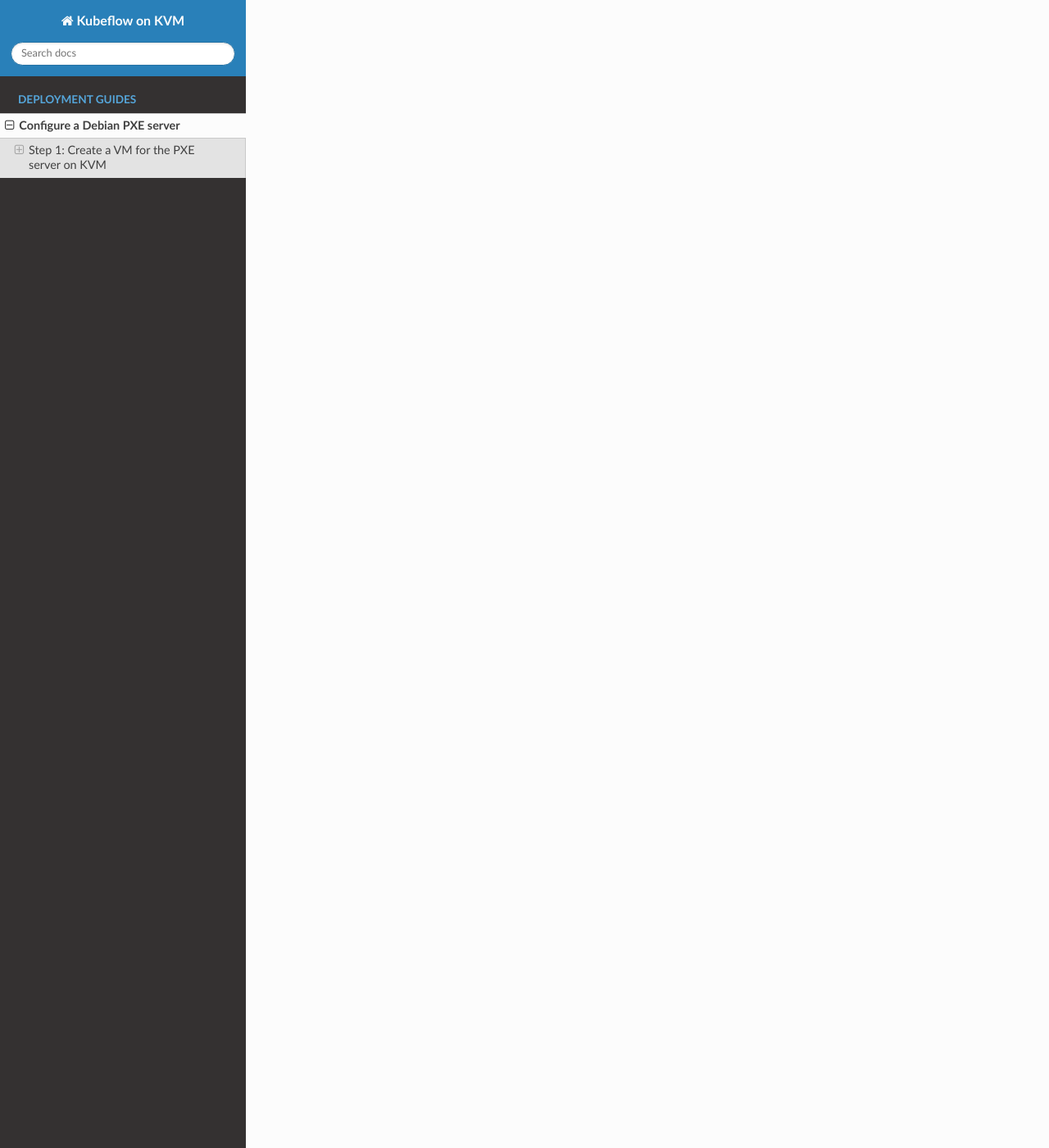
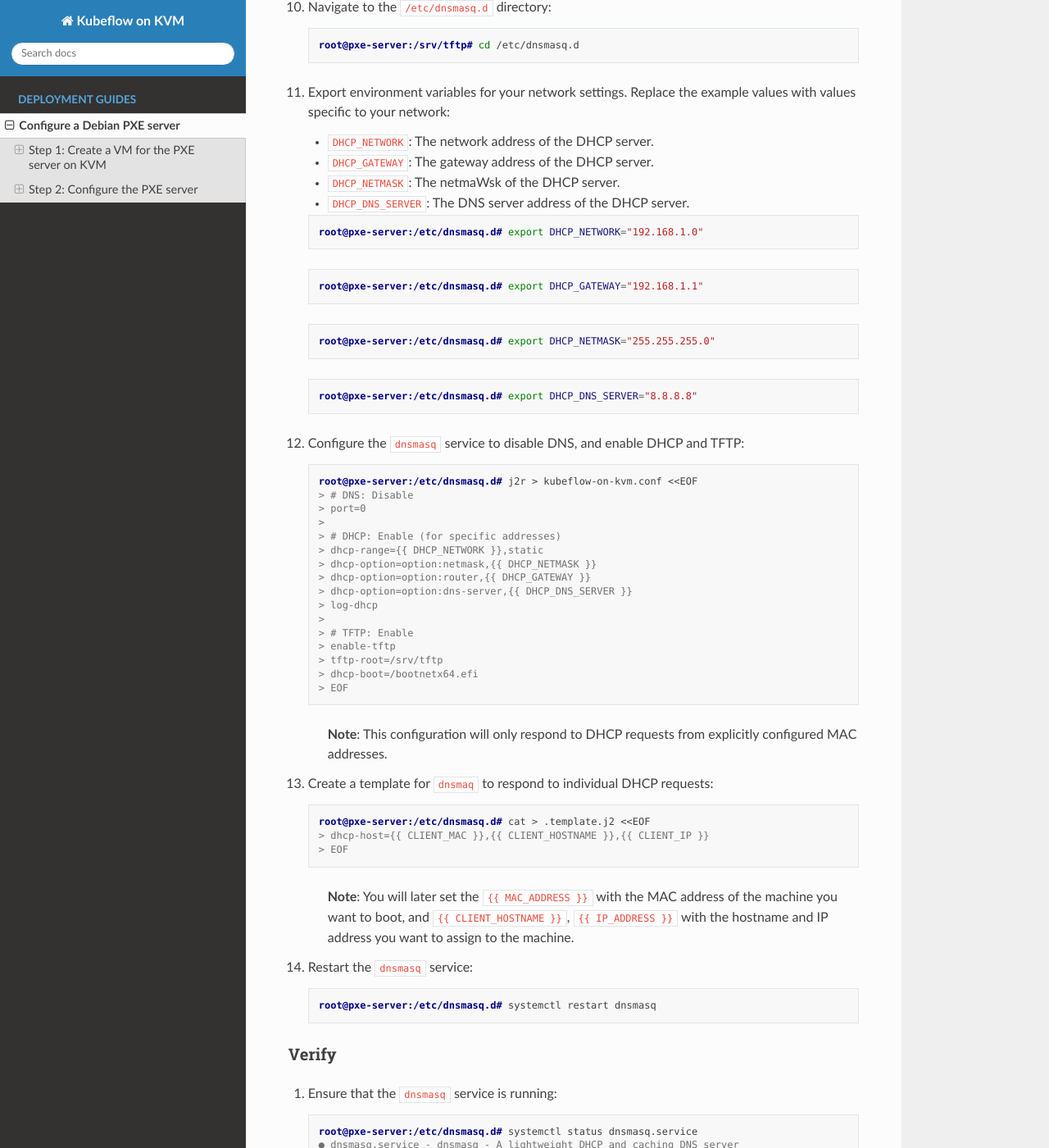
Before and after one commit to dpoulopoulos/virtml, a Sphinx documentation site: the page built from docs/source/pxe-server.md, in a window 1280 px wide and 1400 px high, scrolled down 3515 px. Shown: the whole window at 82% size. Built offline with Sphinx 7.4.7 and the Read the Docs theme 2.0.0, drawn with Linux system fonts in a browser that asks for light colours; some of the changed text lies outside the part shown.

Commit message:
docs: Configure the PXE server with dnsmasq
Add detailed instructions for configuring the PXE server. This setup
utilizes dnsmasq to serve both DHCP and TFTP roles.

Ensure the configuration is set to respond exclusively to DHCP
requests from specified MAC addresses.

Signed-off-by: Dimitris Poulopoulos <dimitris.a.poulopoulos@gmail.com>

````diff
--- a/docs/source/pxe-server.md
+++ b/docs/source/pxe-server.md
@@ -126,3 +126,180 @@
 
     > **Note**: Replace `user` with your username and `pxe-server` with the IP address of the PXE
     > server VM.
+
+## Step 2: Configure the PXE server
+
+In this section you will configure the PXE server to boot any machine that is connected to the same
+network and install Debian `12.4` on it.
+
+### What you'll need
+
+* A VM with Debian `12.4` deployed. You can use the PXE server VM that you created in the previous
+  step.
+
+### Procedure
+
+1. SSH into the PXE server VM:
+
+    ```console
+    user:~/kubeflow-on-kvm$ ssh user@pxe-server
+    ```
+
+    > **Note**: Replace `user` with your username and `pxe-server` with the IP address of the PXE
+    > server VM.
+
+1. Change to root user:
+
+    ```console
+    user@pxe-server:~$ sudo su -
+    root@pxe-server:~#
+    ```
+
+1. Install the required packages:
+
+    ```console
+    root@pxe-server:~# apt update && apt install -y dnsmasq python3-jinja2 tftp
+    ```
+
+1. Set up a useful alias to render templates:
+
+      ```console
+      root@pxe-server:~# alias j2r="python3 -c 'import os; import sys; import jinja2 as j2; print(j2.Environment(undefined=j2.StrictUndefined).from_string(sys.stdin.read()).render(os.environ))'"
+      ```
+
+1. Download the `netboot.tar.gz` file, which contains the network installer for Debian `12.4`:
+
+    ```console
+    root@pxe-server:~# wget https://deb.debian.org/debian/dists/Debian12.4/main/installer-amd64/current/images/netboot/netboot.tar.gz
+    ```
+
+1. Create a `tftp` directory to store the files that will be served by the TFTP server, and navigate
+   into it:
+
+    ```console
+    root@pxe-server:~# mkdir -p /srv/tftp && cd /srv/tftp
+    ```
+
+1. Extract the `netboot.tar.gz` file:
+
+    ```console
+    root@pxe-server:/srv/tftp# tar xzvf ~/netboot.tar.gz
+    ```
+
+1. Remove any unnecessary files:
+
+    ```console
+    root@pxe-server:/srv/tftp# rm ldlinux.c32 pxelinux.0 pxelinux.cfg
+    ```
+
+1. Create a few extra symlinks for the `bootnetx64.efi` and `grubx64.efi` files:
+
+    ```console
+    root@pxe-server:/srv/tftp# ln -s debian-installer/amd64/bootnetx64.efi .
+    ```
+
+    ```console
+    root@pxe-server:/srv/tftp# ln -s debian-installer/amd64/grubx64.efi .
+    ```
+
+1. Navigate to the `/etc/dnsmasq.d` directory:
+
+    ```console
+    root@pxe-server:/srv/tftp# cd /etc/dnsmasq.d
+    ```
+
+1. Export environment variables for your network settings. Replace the example values with values
+   specific to your network:
+    * `DHCP_NETWORK`: The network address of the DHCP server.
+    * `DHCP_GATEWAY`: The gateway address of the DHCP server.
+    * `DHCP_NETMASK`: The netmaWsk of the DHCP server.
+    * `DHCP_DNS_SERVER`: The DNS server address of the DHCP server.
+
+    ```console
+    root@pxe-server:/etc/dnsmasq.d# export DHCP_NETWORK="192.168.1.0"
+    ```
+
+    ```console
+    root@pxe-server:/etc/dnsmasq.d# export DHCP_GATEWAY="192.168.1.1"
+    ```
+
+    ```console
+    root@pxe-server:/etc/dnsmasq.d# export DHCP_NETMASK="255.255.255.0"
+    ```
+
+    ```console
+    root@pxe-server:/etc/dnsmasq.d# export DHCP_DNS_SERVER="8.8.8.8"
+    ```
+
+1. Configure the `dnsmasq` service to disable DNS, and enable DHCP and TFTP:
+
+    ```console
+    root@pxe-server:/etc/dnsmasq.d# j2r > kubeflow-on-kvm.conf <<EOF
+    > # DNS: Disable
+    > port=0
+    >
+    > # DHCP: Enable (for specific addresses)
+    > dhcp-range={{ DHCP_NETWORK }},static
+    > dhcp-option=option:netmask,{{ DHCP_NETMASK }}
+    > dhcp-option=option:router,{{ DHCP_GATEWAY }}
+    > dhcp-option=option:dns-server,{{ DHCP_DNS_SERVER }}
+    > log-dhcp
+    >
+    > # TFTP: Enable
+    > enable-tftp
+    > tftp-root=/srv/tftp
+    > dhcp-boot=/bootnetx64.efi
+    > EOF
+      ```
+
+    > **Note**: This configuration will only respond to DHCP requests from explicitly configured MAC
+    > addresses.
+
+1. Create a template for `dnsmaq` to respond to individual DHCP requests:
+
+    ```console
+    root@pxe-server:/etc/dnsmasq.d# cat > .template.j2 <<EOF
+    > dhcp-host={{ CLIENT_MAC }},{{ CLIENT_HOSTNAME }},{{ CLIENT_IP }}
+    > EOF
+    ```
+
+    > **Note**: You will later set the `{{ MAC_ADDRESS }}` with the MAC address of the machine you
+    > want to boot, and `{{ CLIENT_HOSTNAME }}`, `{{ IP_ADDRESS }}` with the hostname and IP address
+    > you want to assign to the machine.
+
+1. Restart the `dnsmasq` service:
+
+    ```console
+    root@pxe-server:/etc/dnsmasq.d# systemctl restart dnsmasq
+    ```
+
+### Verify
+
+1. Ensure that the `dnsmasq` service is running:
+
+    ```console
+    root@pxe-server:/etc/dnsmasq.d# systemctl status dnsmasq.service
+    ● dnsmasq.service - dnsmasq - A lightweight DHCP and caching DNS server
+        Loaded: loaded (/lib/systemd/system/dnsmasq.service; enabled; preset: enabled)
+        Active: active (running) since Thu 2024-02-08 11:52:08 EET; 10min ago
+       Process: 469 ExecStartPre=/etc/init.d/dnsmasq checkconfig (code=exited, status=0/SUCCESS)
+       Process: 484 ExecStart=/etc/init.d/dnsmasq systemd-exec (code=exited, status=0/SUCCESS)
+       Process: 494 ExecStartPost=/etc/init.d/dnsmasq systemd-start-resolvconf (code=exited, status=0/SUCCESS)
+      Main PID: 493 (dnsmasq)
+         Tasks: 1 (limit: 2307)
+        Memory: 4.3M
+           CPU: 72ms
+        CGroup: /system.slice/dnsmasq.service
+                └─493 /usr/sbin/dnsmasq -x /run/dnsmasq/dnsmasq.pid -u dnsmasq -7 /etc/dnsmasq.d,.dpkg-dist,.dpkg-old,.dpkg-new --local-service --trust-anchor=.,2032>
+
+    Feb 08 11:52:07 pxe-server systemd[1]: Starting dnsmasq.service - dnsmasq - A lightweight DHCP and caching DNS server...
+    Feb 08 11:52:07 pxe-server dnsmasq[493]: started, version 2.89 DNS disabled
+    ```
+
+1. Confirm `dnsmasq` serves files over TFTP:
+
+    ```console
+    root@pxe-server:/etc/dnsmasq.d# tftp localhost -c get /version.info /dev/stdout
+    Debian version:  12 (bookworm)
+    Installer build: 20230607+deb12u4
+    ```
````
